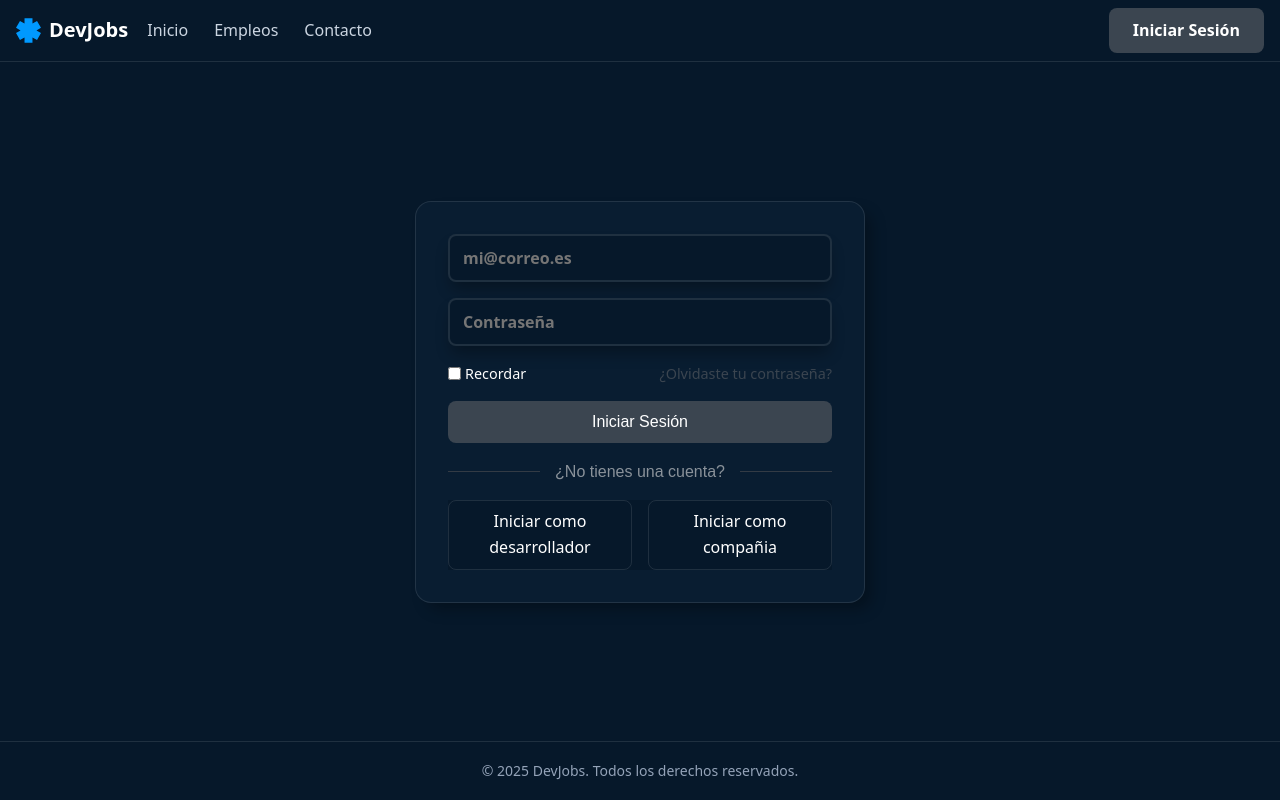
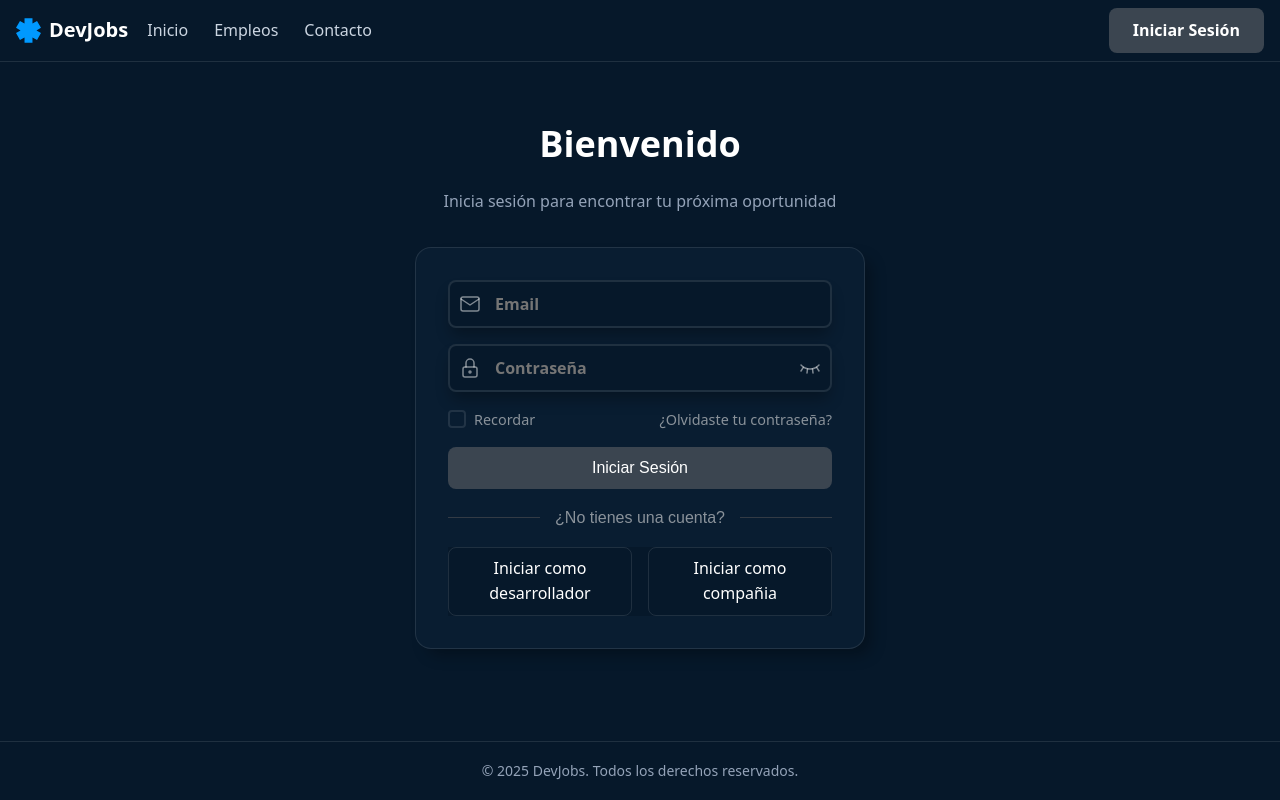
Before and after one commit to CeboMkn/jscamp-bootcamp, a React (Vite) app in the folder 04-ejercicio-react-router-y-estado-global/: page /login in a window 1280 px wide. Built offline with nearby package versions, Linux system fonts and the light colour scheme.

Commit message:
estilos de login terminado

```diff
--- a/04-ejercicio-react-router-y-estado-global/src/pages/LoginPage.jsx
+++ b/04-ejercicio-react-router-y-estado-global/src/pages/LoginPage.jsx
@@ -1,37 +1,131 @@
-import { Link } from 'react-router'
-import { BtnGlobal } from '../hooks/global/BtnGlobal'
+import { useState } from 'react'
+import { Link } from '../hooks/router/Link'
 import stl from './LoginPage.module.css'
 import { useAuthstore } from '../components/store/Authstore'
+import { useDocumentTitle } from '../hooks/global/useDocumentTitle'
 
 export default function LoginPage() {
+    useDocumentTitle('Iniciar Sesión')
     const { login } = useAuthstore()
+    const handleLogin = (e) => {
+        e.preventDefault()
+        login()
+    }
+
+    const [onViewPassword, setOnViewPassword] = useState(false)
+    const [rememberMe, setRememberMe] = useState(false)
+
     return (
         <main className="main_estrecho">
             <div className={stl.container}>
+                <div className={stl.containerTitle}>
+                    <h1>Bienvenido</h1>
+                    <p>Inicia sesión para encontrar tu próxima oportunidad</p>
+                </div>
                 <div className={stl.containerForm}>
                     <form action="" className={stl.formLogin}>
                         <div className={stl.inputForm}>
-                            <input type="text" name="" id="" placeholder='mi@correo.es' />
+                            <svg
+                                xmlns="http://www.w3.org/2000/svg"
+                                width="24"
+                                height="24"
+                                viewBox="0 0 24 24"
+                                fill="none"
+                                stroke="#ffffff7e"
+                                strokeWidth="1.5"
+                                strokeLinecap="round"
+                                strokeLinejoin="round"
+                                className="icon icon-tabler icons-tabler-outline icon-tabler-mail"
+                            >
+                                <path stroke="none" d="M0 0h24v24H0z" fill="none" />
+                                <path d="M3 7a2 2 0 0 1 2 -2h14a2 2 0 0 1 2 2v10a2 2 0 0 1 -2 2h-14a2 2 0 0 1 -2 -2v-10" />
+                                <path d="M3 7l9 6l9 -6" />
+                            </svg>
+                            <input type="text" name="" id="" placeholder='Email' />
                         </div>
                         <div className={stl.inputForm}>
-                            <input type="password" name="" id="" placeholder='Contraseña' />
+                            <svg
+                                xmlns="http://www.w3.org/2000/svg"
+                                width="24"
+                                height="24"
+                                viewBox="0 0 24 24"
+                                fill="none"
+                                stroke="#ffffff7e"
+                                strokeWidth="1.5"
+                                strokeLinecap="round"
+                                strokeLinejoin="round"
+                                className="icon icon-tabler icons-tabler-outline icon-tabler-lock"
+                            >
+                                <path stroke="none" d="M0 0h24v24H0z" fill="none" />
+                                <path d="M5 13a2 2 0 0 1 2 -2h10a2 2 0 0 1 2 2v6a2 2 0 0 1 -2 2h-10a2 2 0 0 1 -2 -2v-6" />
+                                <path d="M11 16a1 1 0 1 0 2 0a1 1 0 0 0 -2 0" />
+                                <path d="M8 11v-4a4 4 0 1 1 8 0v4" />
+                            </svg>
+
+                            <input type={onViewPassword ? "text" : "password"} name="" id="" placeholder='Contraseña' />
+                            {onViewPassword ? (
+                                <svg
+                                    xmlns="http://www.w3.org/2000/svg"
+                                    onClick={() => setOnViewPassword(false)}
+                                    width="24"
+                                    style={{ cursor: "pointer" }}
+                                    height="24"
+                                    viewBox="0 0 24 24"
+                                    fill="none"
+                                    stroke="#ffffff7e"
+                                    strokeWidth="1.5"
+                                    strokeLinecap="round"
+                                    strokeLinejoin="round"
+                                    className="icon icon-tabler icons-tabler-outline icon-tabler-eye"
+                                >
+                                    <path stroke="none" d="M0 0h24v24H0z" fill="none" />
+                                    <path d="M10 12a2 2 0 1 0 4 0a2 2 0 0 0 -4 0" />
+                                    <path d="M21 12c-2.4 4 -5.4 6 -9 6c-3.6 0 -6.6 -2 -9 -6c2.4 -4 5.4 -6 9 -6c3.6 0 6.6 2 9 6" />
+                                </svg>
+                            ) : (
+                                <svg
+                                    xmlns="http://www.w3.org/2000/svg"
+                                    onClick={() => setOnViewPassword(true)}
+                                    width="24"
+                                    style={{ cursor: "pointer" }}
+                                    height="24"
+                                    viewBox="0 0 24 24"
+                                    fill="none"
+                                    stroke="#ffffff7e"
+                                    strokeWidth="1.5"
+                                    strokeLinecap="round"
+                                    strokeLinejoin="round"
+                                    className="icon icon-tabler icons-tabler-outline icon-tabler-eye-closed"
+                                >
+                                    <path stroke="none" d="M0 0h24v24H0z" fill="none" />
+                                    <path d="M21 9c-2.4 2.667 -5.4 4 -9 4c-3.6 0 -6.6 -1.333 -9 -4" />
+                                    <path d="M3 15l2.5 -3.8" />
+                                    <path d="M21 14.976l-2.492 -3.776" />
+                                    <path d="M9 17l.5 -4" />
+                                    <path d="M15 17l-.5 -4" />
+                                </svg>
+                            )}
                         </div>
                         <div className={stl.containerRecordar}>
                             <div className={stl.recordar}>
-                                <input type="checkbox" name="recordar" id="recordar" />
+                                <input type="checkbox" name="recordar" id="recordar" checked={rememberMe} onChange={(e) => setRememberMe(e.target.checked)} />
                                 <label htmlFor="recordar">Recordar</label>
                             </div>
-                            <div className={stl.olvidar}>
-                                <a href="">¿Olvidaste tu contraseña?</a>
+                            <div>
+                                <Link className={stl.link} to="/login">
+                                    ¿Olvidaste tu contraseña?
+                                </Link>
                             </div>
                         </div>
                         <div className={stl.btnLogin}>
-                            <button onClick={login}>
+                            <button onClick={handleLogin}>
                                 Iniciar Sesión
                             </button>
                         </div>
                         <div className={stl.separador}>
-                            <p >¿No tienes una cuenta?</p>
+                            <Link className={stl.link} to="/register">
+                                ¿No tienes una cuenta?
+                            </Link>
                         </div>
                         <div className={stl.containerIniciar}>
                             <div className={stl.insideContainerIniciar}>
--- a/04-ejercicio-react-router-y-estado-global/src/pages/LoginPage.module.css
+++ b/04-ejercicio-react-router-y-estado-global/src/pages/LoginPage.module.css
@@ -1,3 +1,21 @@
+.containerTitle {
+    display: flex;
+    flex-direction: column;
+    justify-content: center;
+    align-items: center;
+    text-align: center;
+    gap: 0.5rem;
+
+    >h1 {
+        color: var(--color-text-primary);
+    }
+
+    >p {
+        color: var(--color-text-muted);
+        margin-bottom: 0;
+    }
+}
+
 .container {
     display: flex;
     flex-direction: column;
@@ -134,22 +152,62 @@
 .recordar {
     display: flex;
     align-items: center;
-    gap: 0.25rem;
+    gap: 0.5rem;
+    color: #8a929a;
 
-    &>input {
-        accent-color: var(--color-border);
-        width: auto;
+    >input {
+        display: none;
+    }
+
+    >label {
+        position: relative;
+        padding-left: 26px;
+        cursor: pointer;
+        user-select: none;
+
+        &::before {
+            content: "";
+            position: absolute;
+            left: 0;
+            top: 2px;
+
+            width: 14px;
+            height: 14px;
+
+            border: 2px solid var(--color-border);
+            border-radius: 4px;
+
+            transition: all 0.2s ease;
+        }
+    }
+
+    >input:checked+label::before {
+        background: var(--color-border);
+        border-color: var(--color-border);
+    }
+
+    >input:checked+label::after {
+        content: "";
+        position: absolute;
+        left: 5px;
+        top: 3px;
+
+        width: 6px;
+        height: 10px;
+
+        border: solid white;
+        border-width: 0 2px 2px 0;
+
+        transform: rotate(45deg);
     }
 }
 
-.olvidar {
-    &>a {
-        color: var(--color-primary);
-        text-decoration: none;
-        transition: color 0.2s ease;
+.link {
+    color: #8a929a;
+    text-decoration: none;
+    transition: color 0.2s ease;
 
-        &:hover {
-            color: var(--color-primary-hover);
-        }
+    &:hover {
+        color: var(--color-primary-hover);
     }
 }
```
